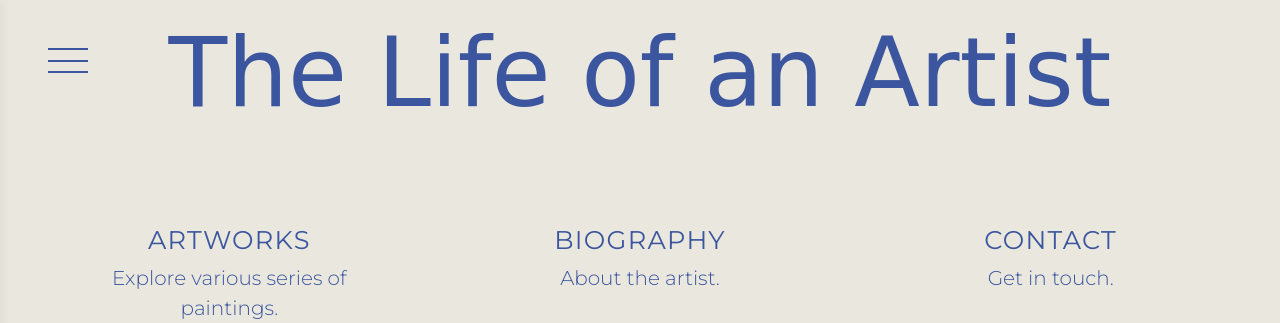
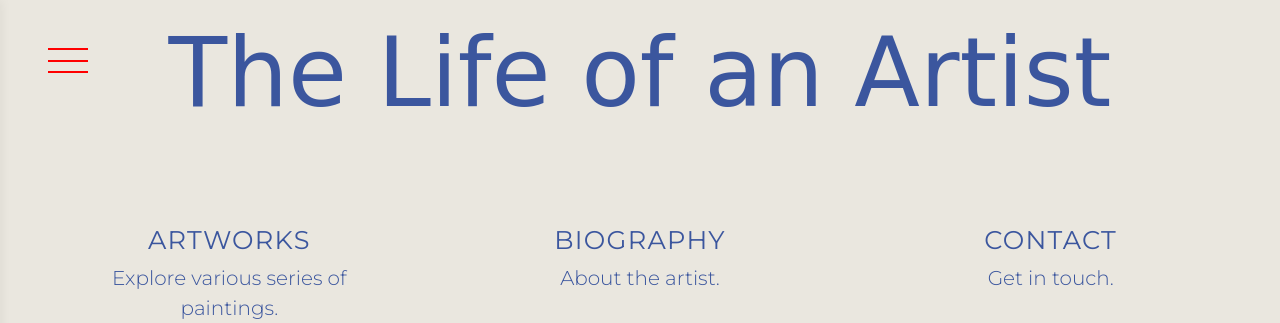
Before and after one commit to anad-zeal/aep_new_menu, a PHP site: page / in a window 1280 px wide. Shown: the top 323 px of the page. Run offline with PHP 8.4, Linux system fonts and the light colour scheme; some web fonts are replaced.

Commit message:
Update: Change background color of separator to RED for improved visibility

```diff
--- a/assets/css/style.css
+++ b/assets/css/style.css
@@ -104,7 +104,7 @@ h6 {
   display: block;
   width: 100%;
   height: 2px;
-  background-color: var(--text-main);
+  background-color: RED;
   transition: all 0.3s ease;
 }
 
@@ -384,7 +384,7 @@ main#dynamic-content-area {
   max-width: 400px;
   width: 100%;
   margin: 0 auto;
-  position: relative;
+  position: relative;`
 }
 
 #contact {
```
